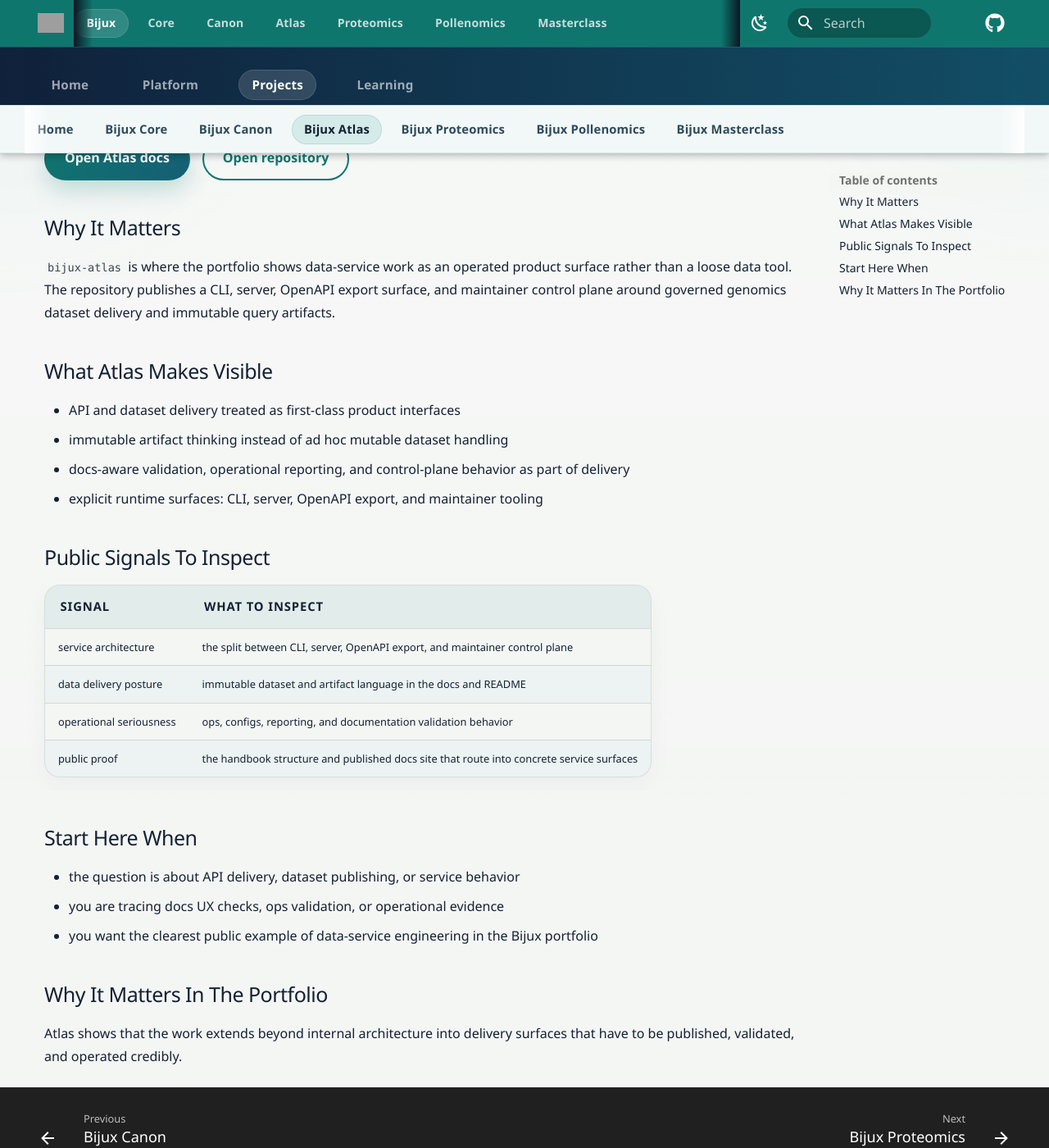
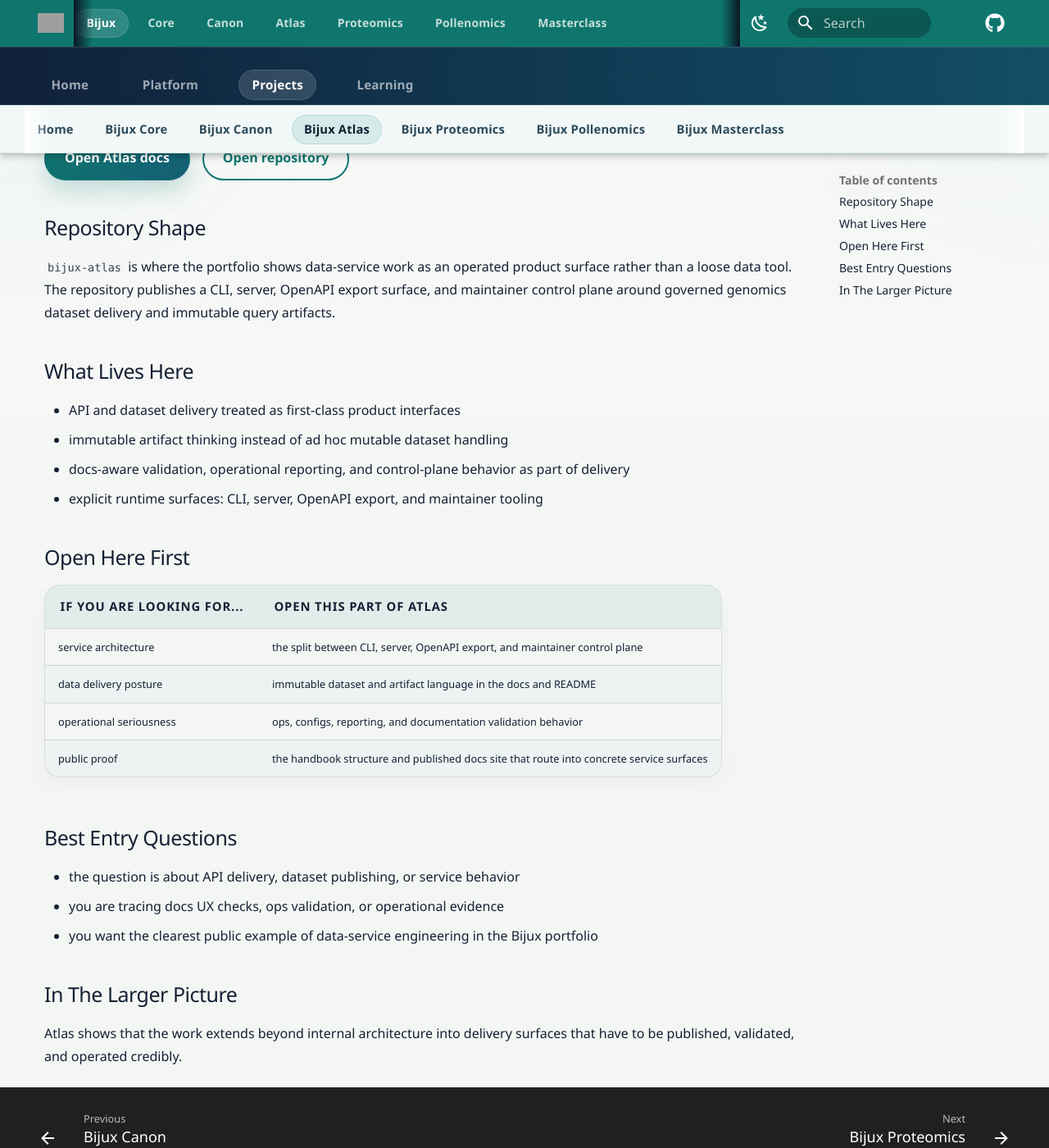
Before and after one commit to bijux/bijux.github.io, an MkDocs documentation site: the page built from docs/projects/bijux-atlas.md, in a window 1280 px wide and 1400 px high, scrolled down 226 px. Shown: the whole window at 82% size. Built offline with MkDocs 1.6.1 and Material for MkDocs 9.7.7, drawn with Linux system fonts in a browser that asks for light colours; comment, search, counter and statistics services are not loaded; grey boxes are pictures that could not be loaded.

Commit message:
refactor(projects): vary the main repository briefs

```diff
--- a/docs/projects/bijux-atlas.md
+++ b/docs/projects/bijux-atlas.md
@@ -19,7 +19,7 @@ and operational visibility.
 <a class="md-button" href="https://github.com/bijux/bijux-atlas">Open repository</a>
 </div>
 
-## Why It Matters
+## Repository Shape
 
 `bijux-atlas` is where the portfolio shows data-service work as an
 operated product surface rather than a loose data tool. The repository
@@ -27,29 +27,29 @@ publishes a CLI, server, OpenAPI export surface, and maintainer control
 plane around governed genomics dataset delivery and immutable query
 artifacts.
 
-## What Atlas Makes Visible
+## What Lives Here
 
 - API and dataset delivery treated as first-class product interfaces
 - immutable artifact thinking instead of ad hoc mutable dataset handling
 - docs-aware validation, operational reporting, and control-plane behavior as part of delivery
 - explicit runtime surfaces: CLI, server, OpenAPI export, and maintainer tooling
 
-## Public Signals To Inspect
+## Open Here First
 
-| Signal | What to inspect |
+| If you are looking for... | Open this part of Atlas |
 | --- | --- |
 | service architecture | the split between CLI, server, OpenAPI export, and maintainer control plane |
 | data delivery posture | immutable dataset and artifact language in the docs and README |
 | operational seriousness | ops, configs, reporting, and documentation validation behavior |
 | public proof | the handbook structure and published docs site that route into concrete service surfaces |
 
-## Start Here When
+## Best Entry Questions
 
 - the question is about API delivery, dataset publishing, or service behavior
 - you are tracing docs UX checks, ops validation, or operational evidence
 - you want the clearest public example of data-service engineering in the Bijux portfolio
 
-## Why It Matters In The Portfolio
+## In The Larger Picture
 
 Atlas shows that the work extends beyond internal architecture into
 delivery surfaces that have to be published, validated, and operated
--- a/docs/projects/bijux-canon.md
+++ b/docs/projects/bijux-canon.md
@@ -19,7 +19,7 @@ decomposition around AI and knowledge workflows.
 <a class="md-button" href="https://github.com/bijux/bijux-canon">Open repository</a>
 </div>
 
-## Why It Matters
+## Repository Shape
 
 `bijux-canon` is persuasive because it resists the usual collapse of
 ingest, indexing, reasoning, orchestration, and policy into one blurred
@@ -27,29 +27,29 @@ ingest, indexing, reasoning, orchestration, and policy into one blurred
 through packages, contracts, compatibility surfaces, and runtime
 boundaries that readers can inspect directly.
 
-## What Canon Makes Visible
+## What Lives Here
 
 - a contract-first package family instead of one all-purpose AI library
 - explicit separation between ingest, index, reason, agent, and runtime responsibilities
 - compatibility handled openly through dedicated package surfaces rather than hidden breaking changes
 - release and documentation discipline aligned with the repository layout
 
-## Public Signals To Inspect
+## Open Here First
 
-| Signal | What to inspect |
+| If you are looking for... | Open this part of Canon |
 | --- | --- |
 | knowledge-system boundaries | the package map across runtime, ingest, index, reason, and agent surfaces |
 | contract discipline | checked-in schemas, package-specific docs, and the repository-owned documentation structure |
 | compatibility judgment | the compat packages and consolidation material that keep older names explicit |
 | governed execution | runtime and replay language that makes control and verification part of the system model |
 
-## Start Here When
+## Best Entry Questions
 
 - the question is about ingest, indexing, reasoning, agents, or runtime proof
 - you want to see how a knowledge system is split into accountable components
 - you care whether AI-oriented architecture stays inspectable as the package family grows
 
-## Why It Matters In The Portfolio
+## In The Larger Picture
 
 Canon demonstrates architectural judgment in a space where systems often
 collapse into indistinct AI stories. The split itself carries the
--- a/docs/projects/bijux-core.md
+++ b/docs/projects/bijux-core.md
@@ -19,36 +19,36 @@ machinery that should remain stable beneath higher-level products.
 <a class="md-button" href="https://github.com/bijux/bijux-core">Open repository</a>
 </div>
 
-## Why It Matters
+## Repository Shape
 
 `bijux-core` is where the portfolio becomes harder to dismiss as
 presentation. The repository owns the command runtime and DAG execution
 backbone that higher-level systems depend on, while keeping governance,
 evidence, and release discipline visible in the same public surface.
 
-## What Core Makes Visible
+## What Lives Here
 
 - two distinct products with shared governance: `bijux-cli` and `bijux-dag`
 - command and runtime thinking that is explicit rather than hidden in scripts
 - evidence, release, and repository control surfaces treated as first-class concerns
 - crate and package boundaries that keep execution, artifacts, and governance legible
 
-## Public Signals To Inspect
+## Open Here First
 
-| Signal | What to inspect |
+| If you are looking for... | Open this part of Core |
 | --- | --- |
 | runtime authority | the CLI and DAG handbooks, plus the crate split across runtime, artifacts, and app layers |
 | repository discipline | release flows, evidence surfaces, and maintainer control-plane material |
 | product boundaries | the fact that `bijux-cli` and `bijux-dag` are separate products under one governance backbone |
 | traceability | public docs, tagged releases, and repository-owned operating rules that align with the code layout |
 
-## Start Here When
+## Best Entry Questions
 
 - the question is about CLI behavior, DAG execution, runtime control, or release discipline
 - you want the strongest public evidence of platform engineering structure
 - you care whether governance and release posture are visible instead of implied
 
-## Why It Matters In The Portfolio
+## In The Larger Picture
 
 Core shows that the rest of the portfolio is not resting on vague
 infrastructure claims. The backbone is visible, named, and inspectable,
```
